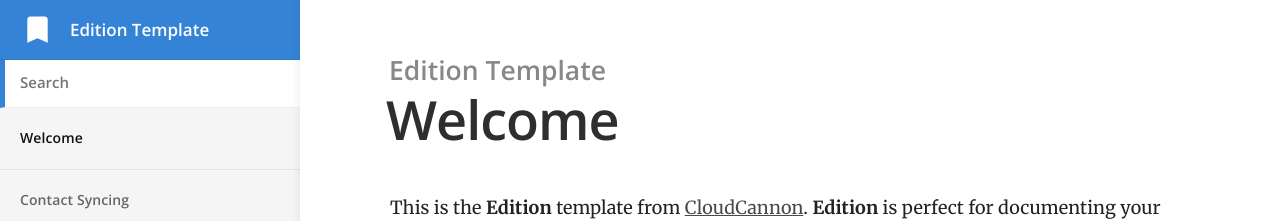
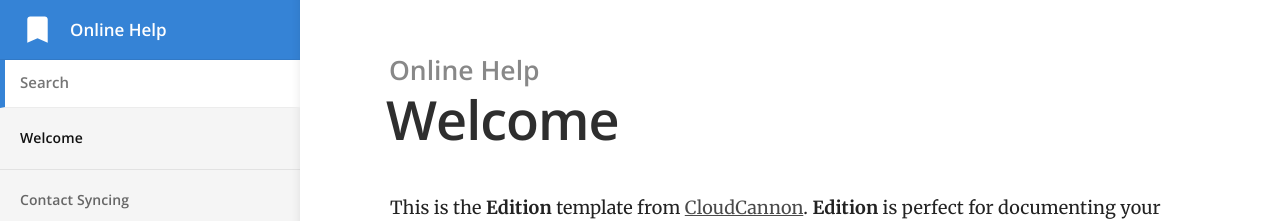
Before and after one commit to mrsauravs/onlinehelp, a Jekyll site: the page built from index.md, in a window 1280 px wide. Shown: the top 221 px of the page. Built offline with Jekyll 4.4.1, drawn with Linux system fonts in a browser that asks for light colours; part of the change alters nothing that is shown.

Commit message:
Update _config.yml

```diff
--- a/_config.yml
+++ b/_config.yml
@@ -1,8 +1,8 @@
 # ----
 # Site
 
-title: Edition Template
-url: "https://long-pig.cloudvent.net"
+title: Online Help
+# url: "https://long-pig.cloudvent.net"
 baseurl:
 google_analytics_key:
 show_full_navigation: true
@@ -11,13 +11,13 @@ show_full_navigation: true
 logo: /siteicon.png
 description: Product documentation template for Jekyll.
 author:
-  name:
-  email:
+  name: Saurabh Sugandh
+  email: mrsauravs@gmail.com
   twitter: # twitter username without the @ symbol
-social:
-  name: Edition Template
-  links:
-    - https://github.com/CloudCannon/edition-jekyll-template
+# social:
+# name: Edition Template
+# links:
+#    - https://github.com/mrsauravs
 
 # -----
 # Build
```
